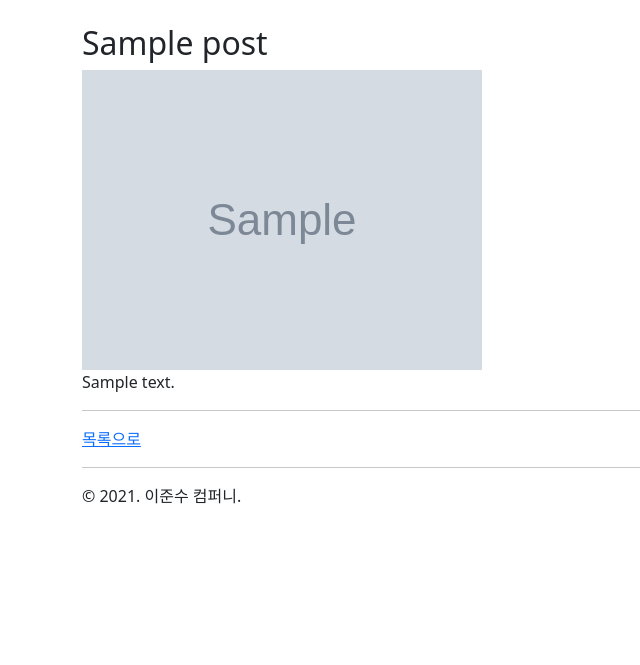
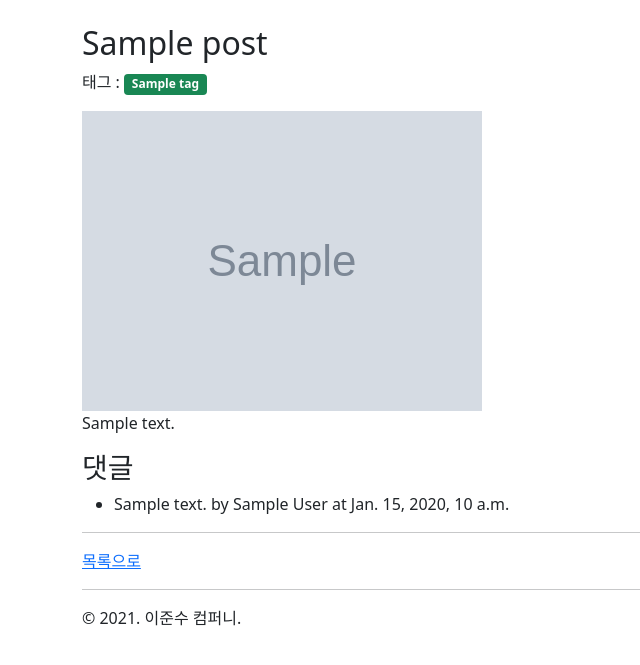
Before and after one commit to junsoo-cpu/devops_cloud, a Django app: page /diary/1/ in a window 1280 px wide. Shown: the part 73-738 px from the top of the page, without its empty margins (0-640 px from the left). Run offline with Django 3.2, Linux system fonts and the light colour scheme; tables that the repository leaves empty hold one stand-in row (values such as "Sample post"); grey boxes marked "Sample" are stand-in pictures.

Commit message:
tag, 댓글 목록 설정

```diff
--- a/mydjango17/diary/models.py
+++ b/mydjango17/diary/models.py
@@ -25,7 +25,10 @@ class Post(TimestampedModel):
 
 
 class Comment(TimestampedModel):
+    # 왜래키 : 정수 값
     post = models.ForeignKey(Post, on_delete=models.CASCADE)  # 삭제 정책 on_delete
+    # post_id를 자동으로 생성
+
     author_name = models.CharField(max_length=20)
     message = models.TextField()
 
--- a/mydjango17/diary/templates/diary/post_detail.html
+++ b/mydjango17/diary/templates/diary/post_detail.html
@@ -3,10 +3,30 @@
 {% block content %}
     <h2>{{ post.title }}</h2>
 
+    <p>
+        태그 :
+        {% for tag in tag_list %}
+            <span class="badge bg-success">
+                {{ tag.name }}
+            </span>
+        {% endfor %}
+    </p>
+
     <img src="{{ post.photo.url }}" alt="{{ post.title }}" />
 
     {{ post.content|linebreaks }}
 
+    <h3>댓글</h3>
+
+    <ul>
+        {% for comment in comment_list %}
+            <li>
+                {{ comment.message }}
+                by {{ comment.author_name }}
+                at {{ comment.created_at }}
+            </li>
+        {% endfor %}
+    </ul>
     <hr>
 
     <a href="{% url "diary:post_list" %}">
--- a/mydjango17/diary/views.py
+++ b/mydjango17/diary/views.py
@@ -16,4 +16,10 @@ def post_list(request: HttpRequest) -> HttpResponse:  # 첫번째 인자는 requ
 
 def post_detail(request: HttpRequest, pk: int) -> HttpResponse:
     post = Post.objects.get(pk=pk)
-    return render(request, "diary/post_detail.html", {"post": post})
+    comment_list = post.comment_set.all()
+    tag_list = post.tag_set.all()
+    return render(request, "diary/post_detail.html", {
+        "post": post,
+        "comment_list": comment_list,
+        "tag_list": tag_list,
+    })
```
Also changed, not shown: mydjango17/mydjango17/settings.py (+19 -0 lines).
